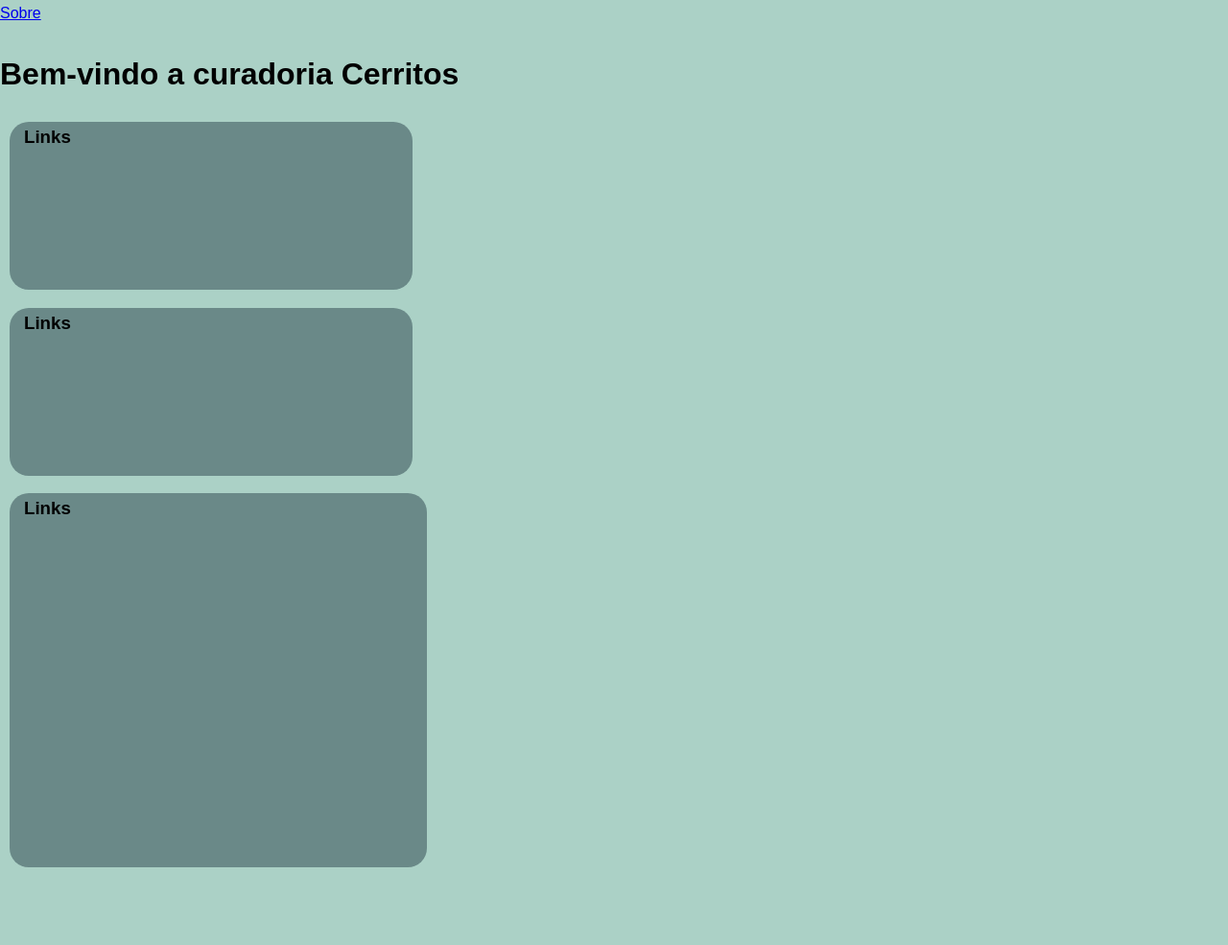
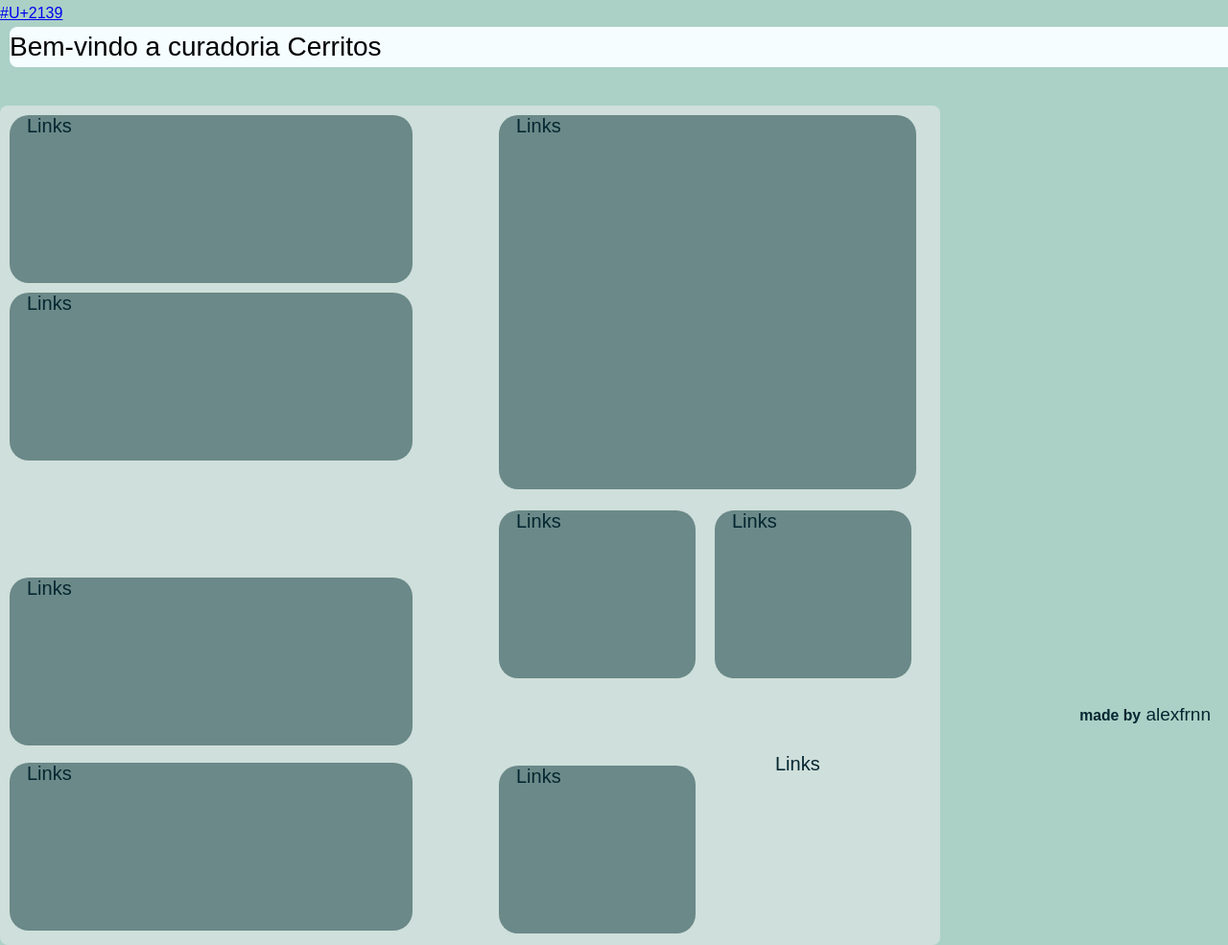
Before and after one commit to alexfrnn/Cerritos_curadoria, a plain HTML site: page index.html in a window 1280 px wide. Shown: the whole page at 96% size. Before the commit the page ends 914 px from the top, so only its background shows below. Drawn offline with Linux system fonts and the light colour scheme; a web font is replaced by a local one.

Commit message:
Update html of index page

```diff
--- a/index.html
+++ b/index.html
@@ -2,7 +2,7 @@
 <html lang="pt-BR">
 
 <head>
-    <meta charset="UTF-8">
+    <meta charset="utf-8">
     <meta name="viewport" content="width=device-width, initial-scale=1.0">
     <title>Cerritos</title>
     <link rel="stylesheet" href="styles.css" media="screen">
@@ -10,32 +10,54 @@
 
 <body>
     <aside class="aside__menu">
-            <a class="header__menu__link" href="about.html">Sobre</a>
+        <a class="header__menu__link" href="about.html">#U+2139</a>
     </aside>
     </header>
-
     <header>
         <main class="main__content_index">
-            <div class="content">
-                <h1>Bem-vindo a curadoria Cerritos</h1>
-                <div class="block__curadoria">
-                    <div class="box__one">
-                        <h3>Links</h3>
-                    </div>
-                    <div class="box__two">
-                        <h3>Links</h3>
+            <h3 class="title_content_index">Bem-vindo a curadoria Cerritos</h3>
+            <div class="box__content_index">
+                <div class="box_curadoria">
+                    <div class="row-2">
+                        <div class="box__one">
+                            <h3 class="text__about">Links</h3>
+                        </div>
+                        <div class="box__two">
+                            <h3 class="text__about">Links</h3>
+                        </div>
                     </div>
                     <div class="box__three">
-                        <h3>Links</h3>
+                        <h3 class="text__about">Links</h3>
+                    </div>
+                    <div class="box__4">
+                        <h3 class="text__about">Links</h3>
+                    </div>
+                    <div class="row">
+                        <div class="box__5">
+                            <h3 class="text__about">Links</h3>
+                        </div>
+                        <div class="box__6">
+                            <h3 class="text__about">Links</h3>
+                        </div>
+                    </div>
+                    <div class="box__7">
+                        <h3 class="text__about">Links</h3>
+                    </div>
+                    <div class="row">
+                        <div class="box__8">
+                            <h3 class="text__about">Links</h3>
+                        </div>
+                        <div class="box__9">
+                            <h3 class="text__about">Links</h3>
+                        </div>
                     </div>
                 </div>
             </div>
         </main>
-        <form>
-            <label>
-
-            </label>
-        </form>
+        <footer id="footer" class="page-footer">
+            <h5 class="text_footer">made by<a class="link__footer" href="https://github.com/alexfrnn"> alexfrnn</a>
+            </h5>
+        </footer>
 </body>
 
 </html>
```
